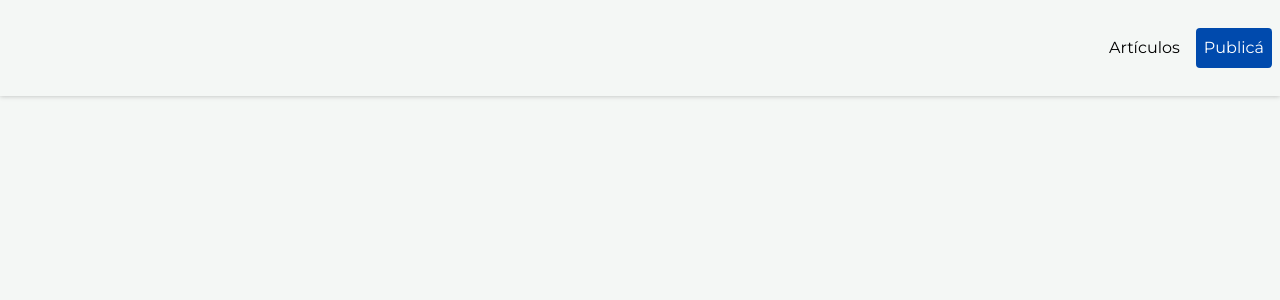
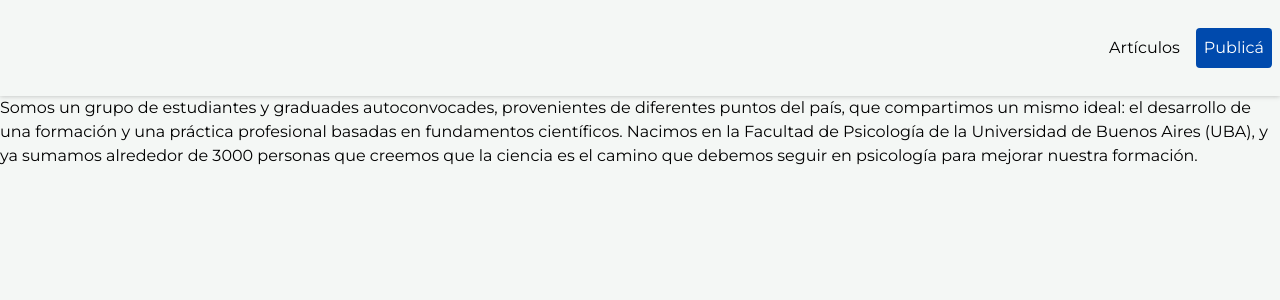
Before and after one commit to francosbenitez/mepc-app, a Next.js app: page / in a window 1280 px wide. Shown: the top 300 px of the page. Built offline with nearby package versions, Linux system fonts and the light colour scheme.

Commit message:
chore: update readme | feat: crate TheAbout

```diff
--- /dev/null
+++ b/components/home/TheAbout.tsx
@@ -0,0 +1,17 @@
+import React from "react";
+
+const TheAbout = () => {
+  return (
+    <div>
+      Somos un grupo de estudiantes y graduades autoconvocades, provenientes de
+      diferentes puntos del país, que compartimos un mismo ideal: el desarrollo
+      de una formación y una práctica profesional basadas en fundamentos
+      científicos. Nacimos en la Facultad de Psicología de la Universidad de
+      Buenos Aires (UBA), y ya sumamos alrededor de 3000 personas que creemos
+      que la ciencia es el camino que debemos seguir en psicología para mejorar
+      nuestra formación.
+    </div>
+  );
+};
+
+export default TheAbout;
--- a/pages/index.tsx
+++ b/pages/index.tsx
@@ -1,5 +1,6 @@
 import type { NextPage } from "next";
 import Head from "next/head";
+import TheAbout from "../components/home/TheAbout";
 
 const Home: NextPage = () => {
   return (
@@ -13,6 +14,7 @@ const Home: NextPage = () => {
           content="Una organización independiente de estudiantes y graduades, que posee como fin promover el pensamiento crítico y la psicología científica."
         />
       </Head>
+      <TheAbout />
     </>
   );
 };
```
Also changed, not shown: 1 other file (tests, documents, lock files or other folders).
